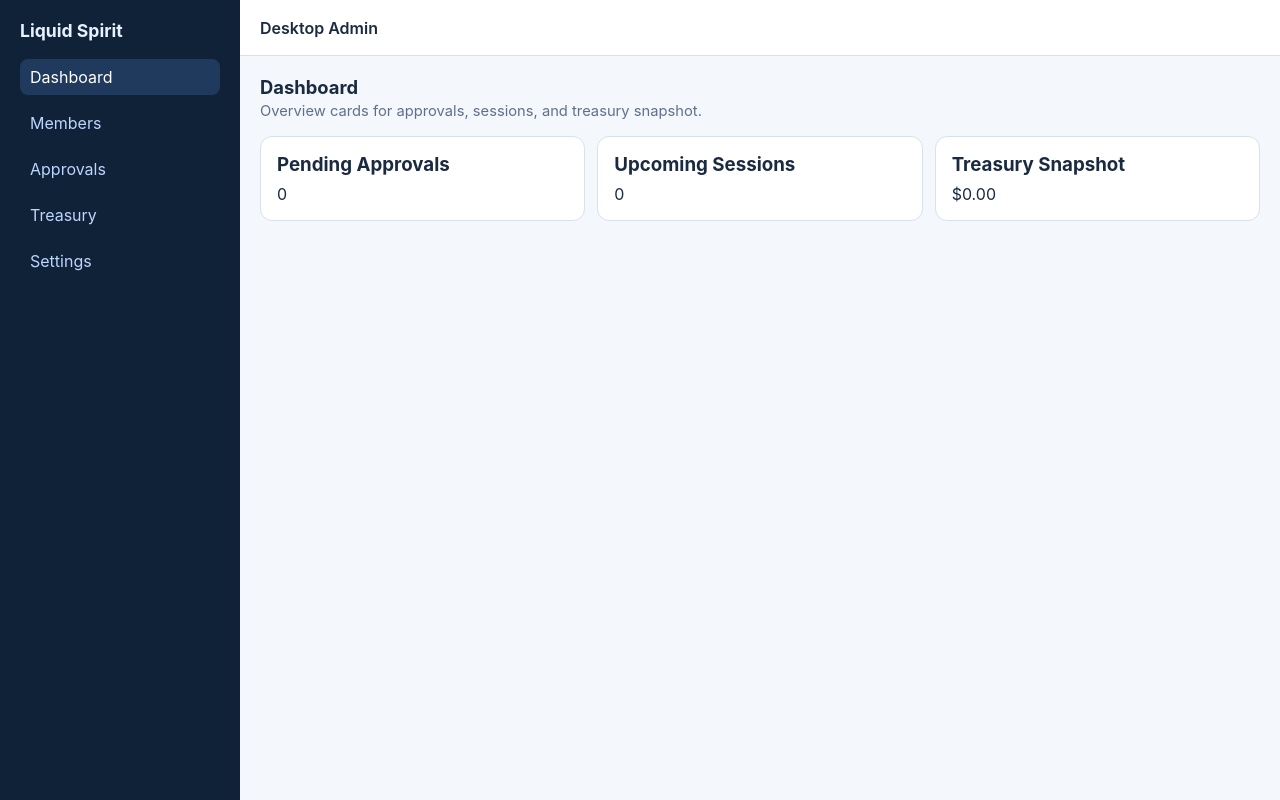
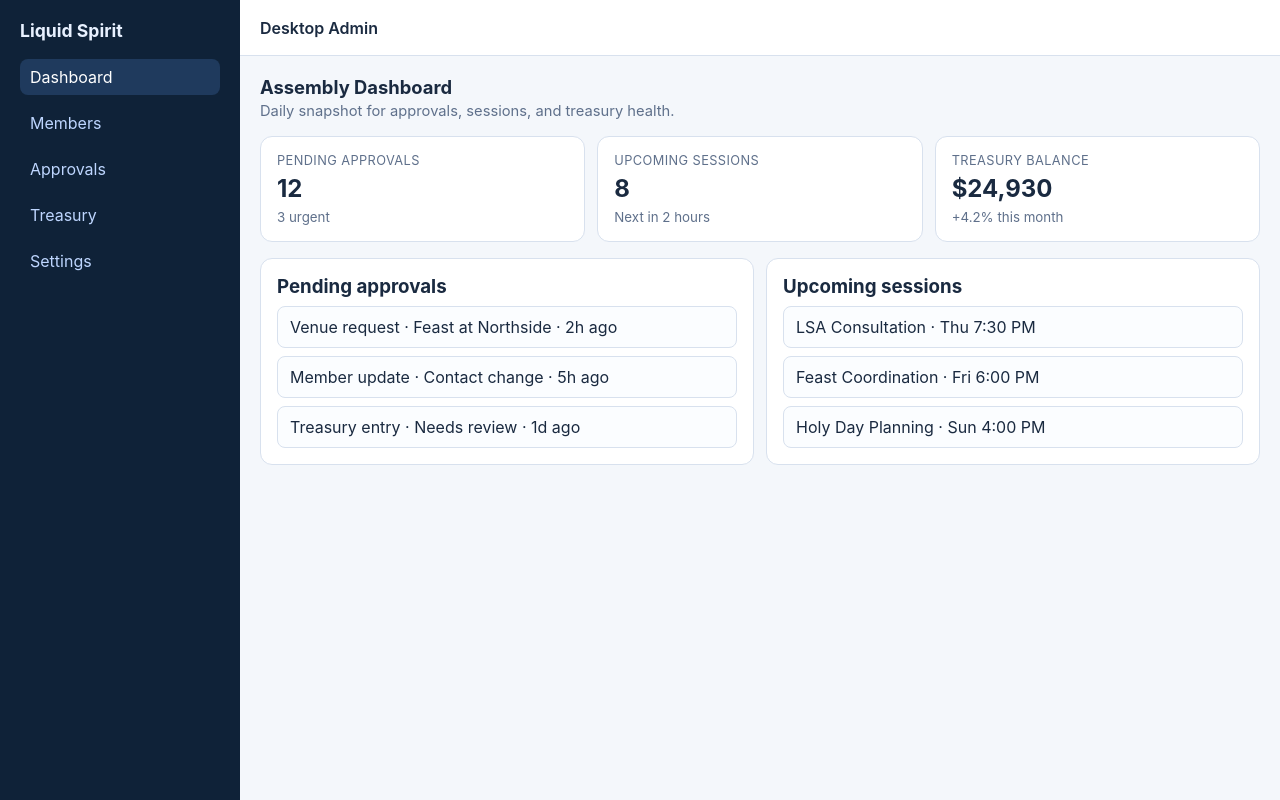
Before and after one commit to rob-blasetti/liquid-spirit-desktop, a React (Vite) app: page / in a window 1280 px wide. Built offline with nearby package versions, Linux system fonts and the light colour scheme.

Commit message:
Issue #4: build assembly dashboard v1 cards and overview sections

```diff
--- /dev/null
+++ b/src/components/ui/ListCard.tsx
@@ -0,0 +1,17 @@
+import type { ReactNode } from 'react';
+
+type ListCardProps = {
+  title: string;
+  items: ReactNode[];
+};
+
+export default function ListCard({ title, items }: ListCardProps) {
+  return (
+    <section className="ui-card">
+      <h3>{title}</h3>
+      <div className="list-stack">
+        {items.length ? items : <p className="empty-text">No items</p>}
+      </div>
+    </section>
+  );
+}
--- /dev/null
+++ b/src/components/ui/StatCard.tsx
@@ -0,0 +1,15 @@
+type StatCardProps = {
+  label: string;
+  value: string;
+  hint?: string;
+};
+
+export default function StatCard({ label, value, hint }: StatCardProps) {
+  return (
+    <section className="stat-card">
+      <span className="stat-label">{label}</span>
+      <strong className="stat-value">{value}</strong>
+      {hint ? <small className="stat-hint">{hint}</small> : null}
+    </section>
+  );
+}
--- a/src/index.css
+++ b/src/index.css
@@ -17,6 +17,36 @@ h1,h2,h3,p { margin: 0; }
   gap: var(--ls-space-2);
 }
 
+.stats-grid {
+  display: grid;
+  grid-template-columns: repeat(3, minmax(0, 1fr));
+  gap: var(--ls-space-3);
+  margin-bottom: var(--ls-space-4);
+}
+
+.stat-card {
+  background: var(--ls-surface);
+  border: 1px solid var(--ls-border);
+  border-radius: var(--ls-radius-md);
+  padding: var(--ls-space-4);
+  display: grid;
+  gap: 6px;
+}
+
+.stat-label { color: var(--ls-muted); font-size: 0.8rem; text-transform: uppercase; letter-spacing: 0.4px; }
+.stat-value { font-size: 1.5rem; }
+.stat-hint { color: var(--ls-muted); }
+
+.dashboard-grid {
+  display: grid;
+  grid-template-columns: repeat(2, minmax(0, 1fr));
+  gap: var(--ls-space-3);
+}
+
+.list-stack { display: grid; gap: 8px; }
+.list-row { padding: 10px 12px; border: 1px solid var(--ls-border); border-radius: var(--ls-radius-sm); background: #fbfdff; }
+.empty-text { color: var(--ls-muted); }
+
 .section-header {
   margin-bottom: var(--ls-space-4);
   display: grid;
@@ -31,3 +61,8 @@ h1,h2,h3,p { margin: 0; }
   color: var(--ls-muted);
   font-size: 0.92rem;
 }
+
+@media (max-width: 900px) {
+  .stats-grid { grid-template-columns: 1fr; }
+  .dashboard-grid { grid-template-columns: 1fr; }
+}
--- a/src/pages/DashboardPage.tsx
+++ b/src/pages/DashboardPage.tsx
@@ -1,17 +1,47 @@
-import Card from '../components/ui/Card';
 import SectionHeader from '../components/ui/SectionHeader';
+import StatCard from '../components/ui/StatCard';
+import ListCard from '../components/ui/ListCard';
+
+const pendingApprovals = [
+  'Venue request · Feast at Northside · 2h ago',
+  'Member update · Contact change · 5h ago',
+  'Treasury entry · Needs review · 1d ago',
+];
+
+const upcomingSessions = [
+  'LSA Consultation · Thu 7:30 PM',
+  'Feast Coordination · Fri 6:00 PM',
+  'Holy Day Planning · Sun 4:00 PM',
+];
 
 export default function DashboardPage() {
   return (
     <div>
       <SectionHeader
-        title="Dashboard"
-        subtitle="Overview cards for approvals, sessions, and treasury snapshot."
+        title="Assembly Dashboard"
+        subtitle="Daily snapshot for approvals, sessions, and treasury health."
       />
-      <div style={{ display: 'grid', gridTemplateColumns: 'repeat(3, minmax(0, 1fr))', gap: 12 }}>
-        <Card title="Pending Approvals"><p>0</p></Card>
-        <Card title="Upcoming Sessions"><p>0</p></Card>
-        <Card title="Treasury Snapshot"><p>$0.00</p></Card>
+
+      <div className="stats-grid">
+        <StatCard label="Pending approvals" value="12" hint="3 urgent" />
+        <StatCard label="Upcoming sessions" value="8" hint="Next in 2 hours" />
+        <StatCard label="Treasury balance" value="$24,930" hint="+4.2% this month" />
+      </div>
+
+      <div className="dashboard-grid">
+        <ListCard
+          title="Pending approvals"
+          items={pendingApprovals.map((item) => (
+            <div key={item} className="list-row">{item}</div>
+          ))}
+        />
+
+        <ListCard
+          title="Upcoming sessions"
+          items={upcomingSessions.map((item) => (
+            <div key={item} className="list-row">{item}</div>
+          ))}
+        />
       </div>
     </div>
   );
```
